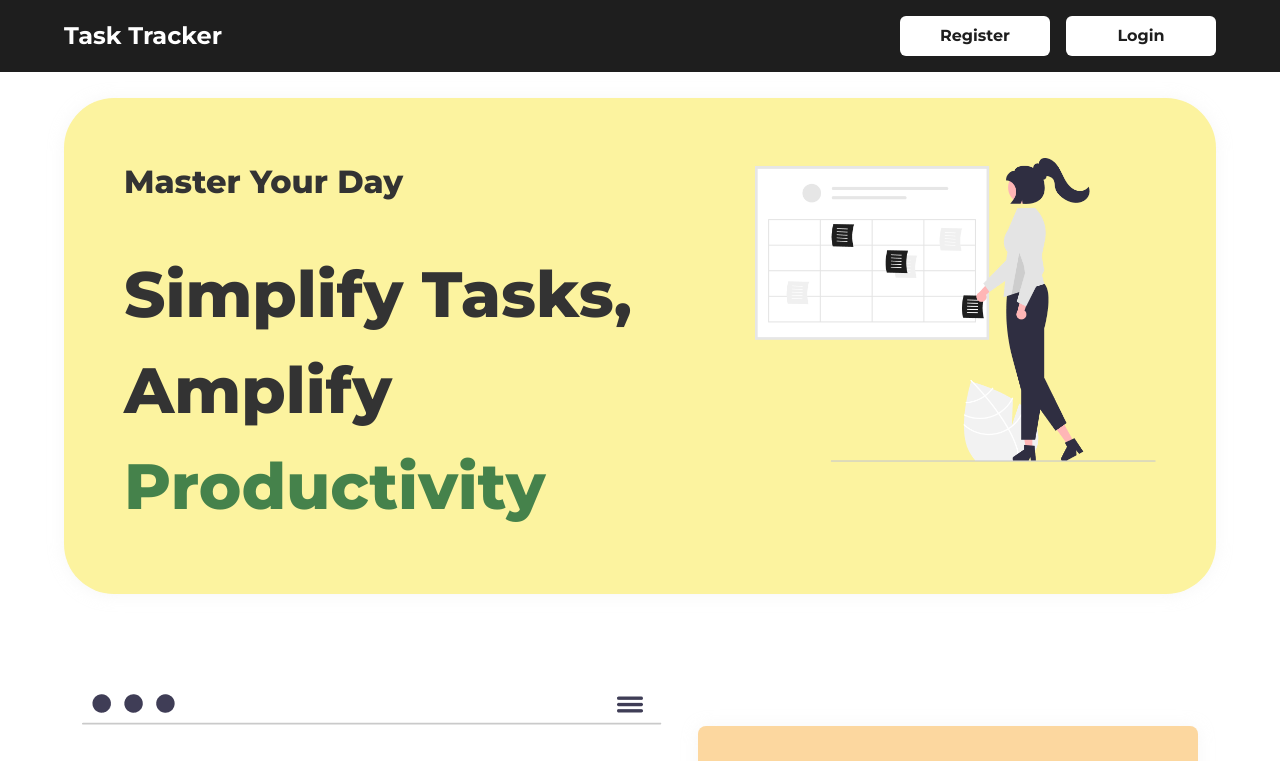
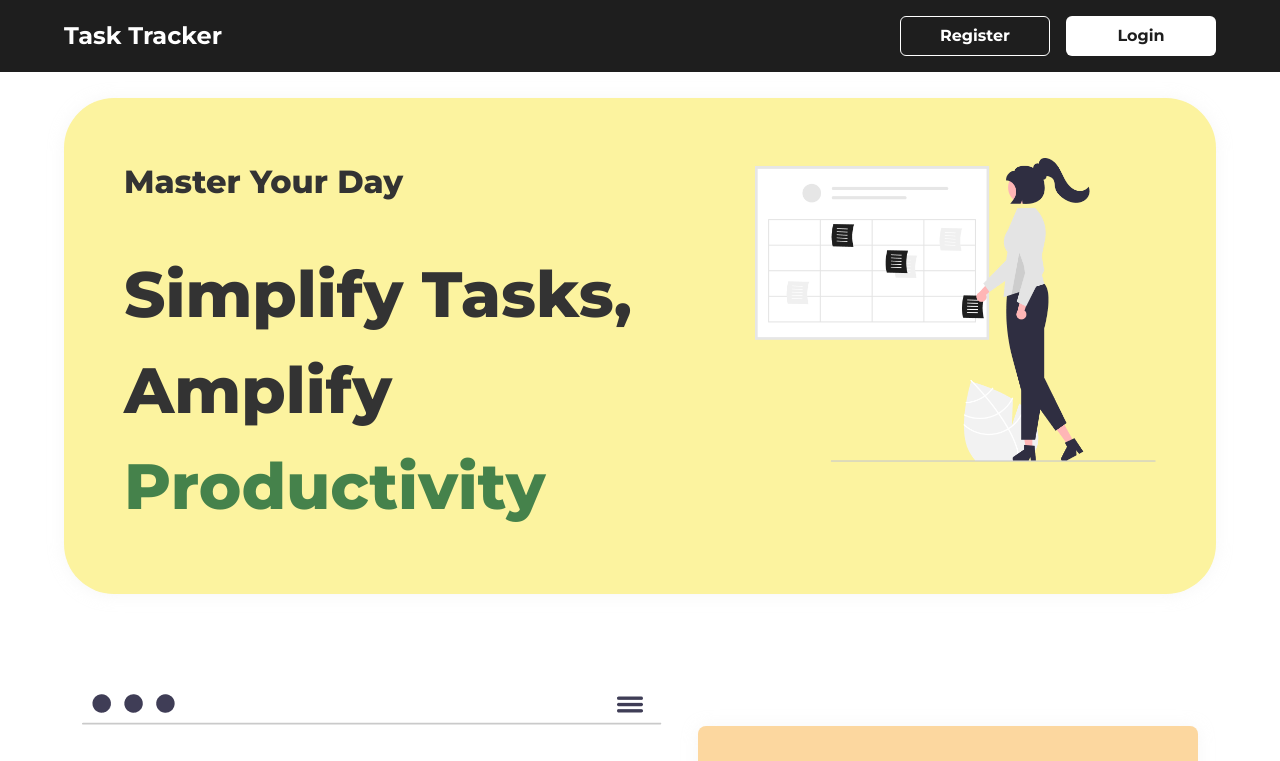
Before and after one commit to S07K/task-tracker-frontend, a React (Vite) app: page / in a window 1280 px wide. Shown: the top 761 px of the page. Built offline with nearby package versions, Linux system fonts and the light colour scheme; no server answers.

Commit message:
register button UI change

```diff
--- a/src/components/Button.module.css
+++ b/src/components/Button.module.css
@@ -10,3 +10,17 @@
         cursor: pointer;
     }
 }
+
+.SecondaryMediumButton {
+    width: 150px;
+    height: 50px;
+    border: none;
+    border-radius: 8px;
+    background-color: transparent;
+    border: 1px solid var(--lightPrimayBGColor);
+    color: var(--lightPrimayBGColor);
+    font-family: 'Montserrat SemiBold';
+    &:hover {
+        cursor: pointer;
+    }
+}
--- a/src/components/Header.tsx
+++ b/src/components/Header.tsx
@@ -79,7 +79,7 @@ const Header: React.FC = () => {
           <Link to={"/register"}>
             <Button
               variant="brandPrimary"
-              className={ButtonStyle.primaryMediumButton}
+              className={ButtonStyle.SecondaryMediumButton}
             >
               Register
             </Button>
```
